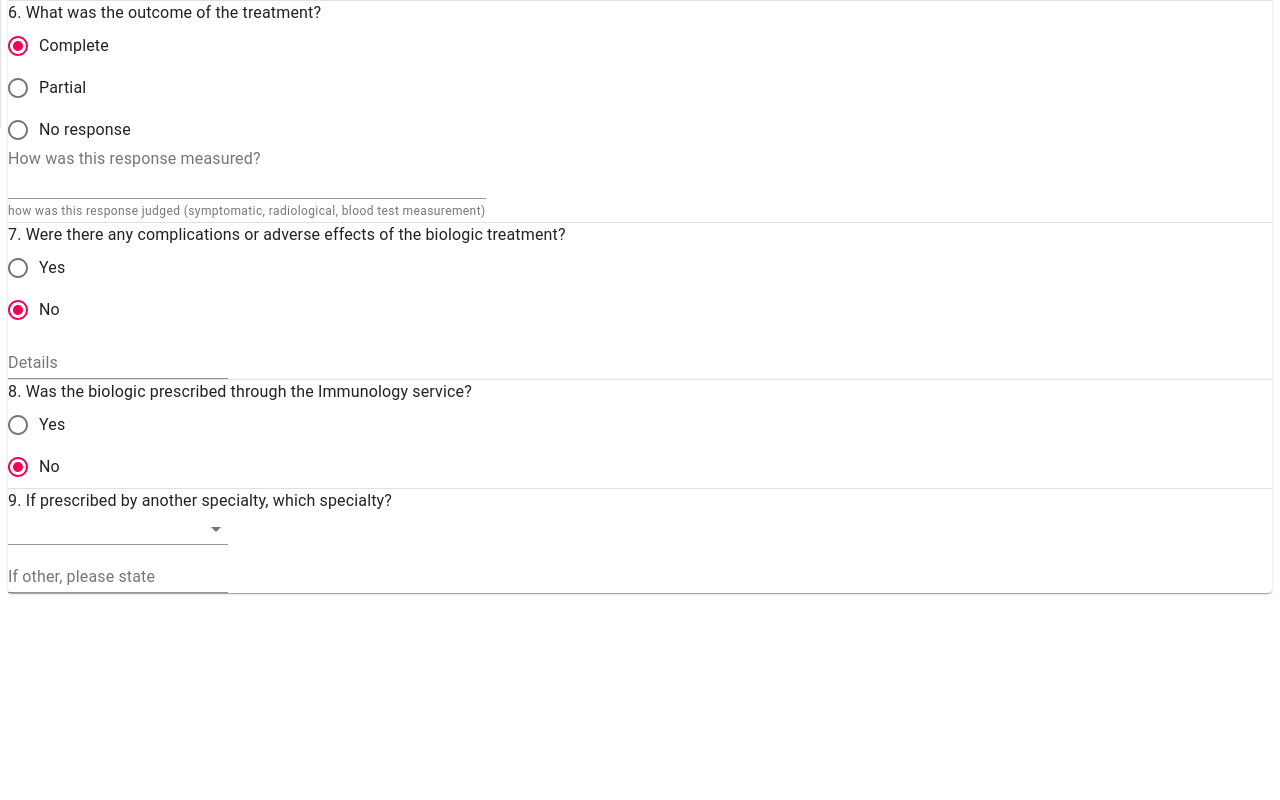
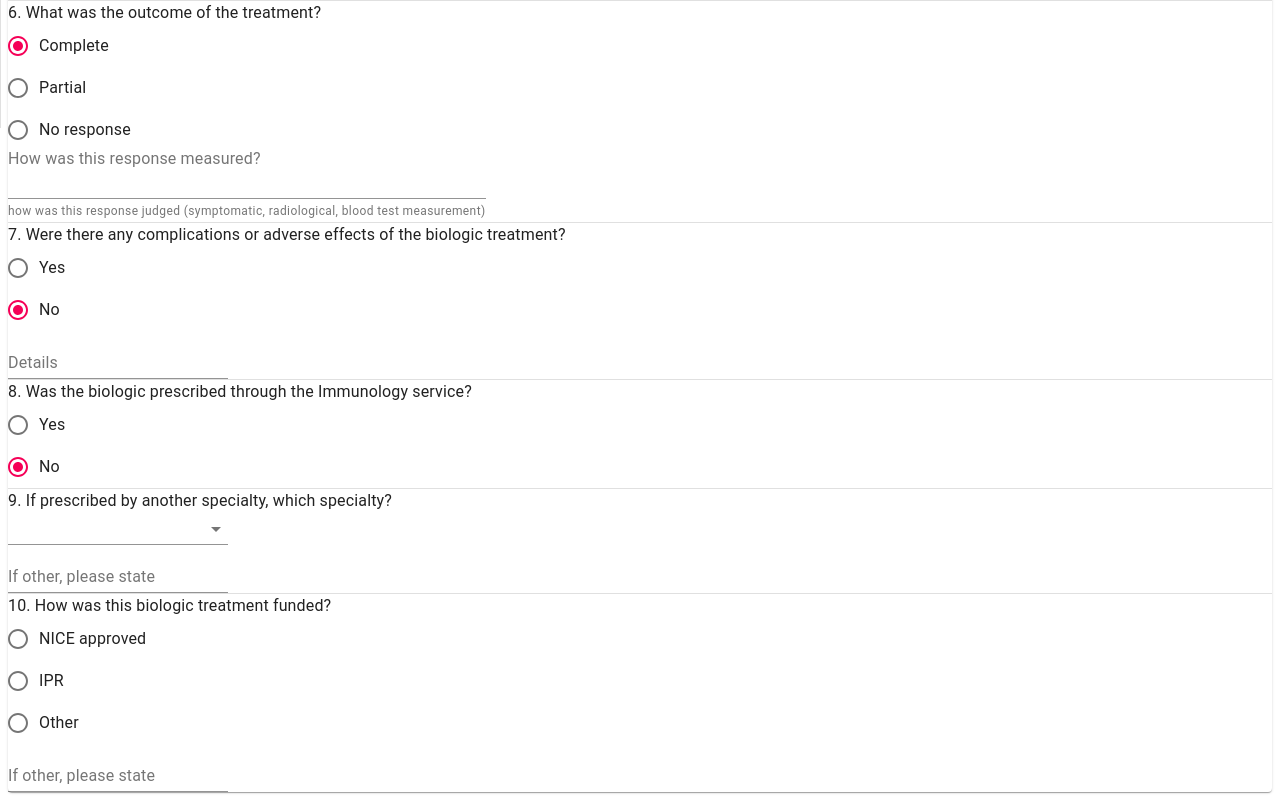
Before and after one commit to UCL/UKPID-level3-app, a Next.js app: page / in a window 1280 px wide. Shown: the part 672-1472 px from the top of the page. Before the commit the page ends 1273 px from the top, so only its background shows below. Built offline with nearby package versions, Linux system fonts and the light colour scheme.

Commit message:
WIP: scaffold question 10

```diff
--- a/components/trainee-network/entry-form.js
+++ b/components/trainee-network/entry-form.js
@@ -12,6 +12,7 @@ import { Question6Data, Question6Prompt } from './question6';
 import { Question7Data, Question7Prompt } from './question7';
 import { Question8Data, Question8Prompt } from './question8';
 import { Question9Data, Question9Prompt } from './question9';
+import { Question10Data, Question10Prompt } from './question10';
 
 const EntryForm = () => (
   <Paper>
@@ -95,6 +96,15 @@ const EntryForm = () => (
         <Question9Data />
       </Grid>
     </Grid>
+    <Divider />
+    <Grid container>
+      <Grid item xs={12}>
+        <Question10Prompt />
+      </Grid>
+      <Grid item xs={12}>
+        <Question10Data />
+      </Grid>
+    </Grid>
   </Paper>
 );
 
--- /dev/null
+++ b/components/trainee-network/question10.js
@@ -0,0 +1,49 @@
+import React from 'react';
+
+import FormControl from '@material-ui/core/FormControl';
+import FormControlLabel from '@material-ui/core/FormControlLabel';
+import FormGroup from '@material-ui/core/FormGroup';
+import Radio from '@material-ui/core/Radio';
+import RadioGroup from '@material-ui/core/RadioGroup';
+import TextField from '@material-ui/core/TextField';
+import Typography from '@material-ui/core/Typography';
+
+const question10Text = '10. How was this biologic treatment funded?';
+
+const Question10Prompt = () => <Typography>{question10Text}</Typography>;
+
+const Question10Data = () => (
+  <FormControl>
+    <FormGroup>
+      <RadioGroup
+        aria-label="q10-how-treatment-was-funded"
+        name="q10-how-treatment-was-funded"
+        value="no"
+      >
+        <FormControlLabel
+          value="nice"
+          control={<Radio />}
+          label="NICE approved"
+        />
+        <FormControlLabel
+          value="ipr"
+          control={<Radio />}
+          label="IPR"
+        />
+        <FormControlLabel
+          value="other"
+          control={<Radio />}
+          label="Other"
+        />
+      </RadioGroup>
+    </FormGroup>
+    <FormGroup>
+      <TextField
+        id="q9-other"
+        label="If other, please state"
+      />
+    </FormGroup>
+  </FormControl>
+);
+
+export { Question10Data, Question10Prompt };
```
